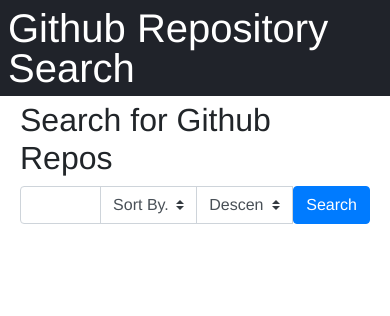
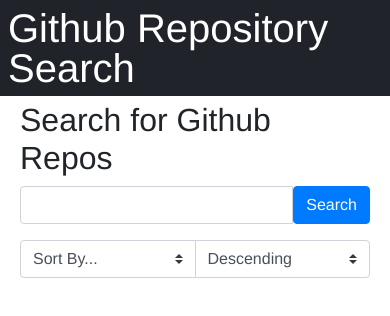
Before and after one commit to brandon-thimmesch/gh-react-searcher, a React (Create React App) app: page / in a window 390 px wide. Shown: the top 316 px of the page. Built offline with nearby package versions, Linux system fonts and the light colour scheme.

Commit message:
Change to layout on search page, looked horrible on mobile.

```diff
--- a/src/components/Search.jsx
+++ b/src/components/Search.jsx
@@ -22,6 +22,9 @@
                             <form onSubmit={this._handleSubmit}>
                                 <div className="input-group">
                                     <input ref="userInput" className="form-control" type="text" />
+                                    <button className="btn btn-primary">Search</button>
+                                </div>
+                                <div className="input-group mt-3">
                                     <select className="custom-select" ref="sortBy">
                                         <option value="default">Sort By...</option>
                                         <option value="stars">Stars</option>
@@ -32,7 +35,6 @@
                                         <option value="desc">Descending</option>
                                         <option value="asc">Ascending</option>
                                     </select>
-                                    <button className="btn btn-primary">Search</button>
                                 </div>
                             </form>
                         </div>
```
Also changed, not shown: src/components/Results.jsx (line endings or trailing spaces).
